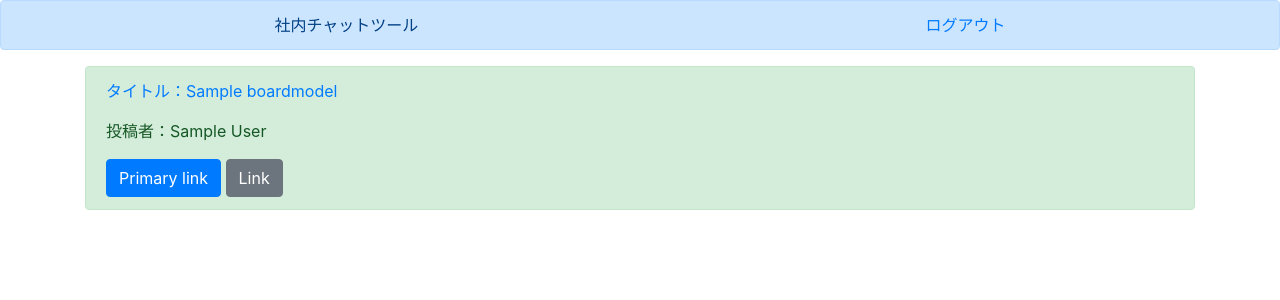
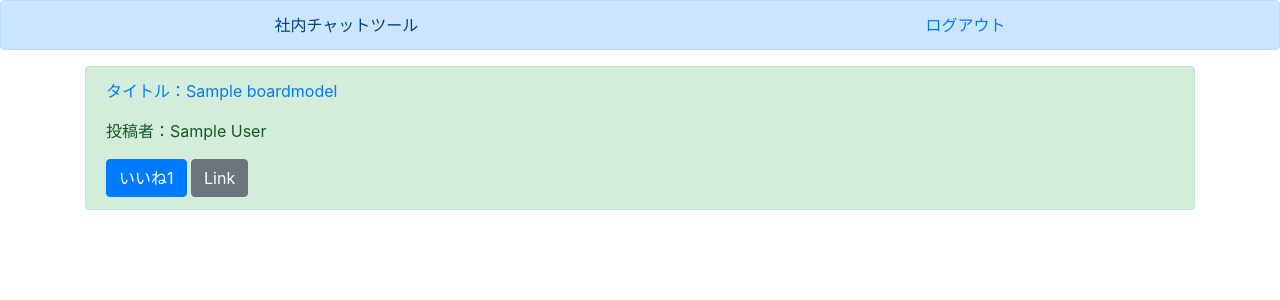
Before and after one commit to KaiTakahashi120329/boardProject, a Django app: page /list/ in a window 1280 px wide. Shown: the top 300 px of the page. Run offline with Django 3.2, Linux system fonts and the light colour scheme; a user stored in the database is signed in; tables that the repository leaves empty hold one stand-in row (values such as "Sample post"); some libraries are stand-ins or nearby versions.

Commit message:
いいね機能の結びつけ

```diff
--- a/templates/list.html
+++ b/templates/list.html
@@ -22,7 +22,7 @@
           <p>タイトル：{{ item.title }}</p>
         </a>
         <p>投稿者：{{ item.author }}</p>
-        <a href="#" class="btn btn-primary" role="button" aria-pressed="true">Primary link</a>
+        <a href="#" class="btn btn-primary" role="button" aria-pressed="true">いいね{{ item.good }}</a>
         <a href="#" class="btn btn-secondary" role="button" aria-pressed="true">Link</a>
     </div>
     {% endfor %}
```
